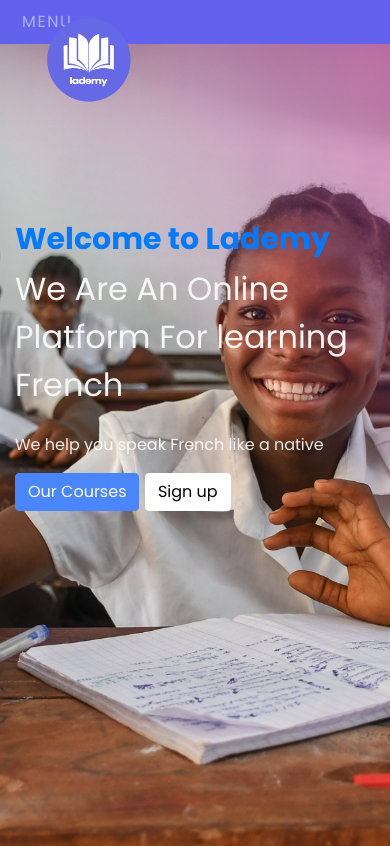
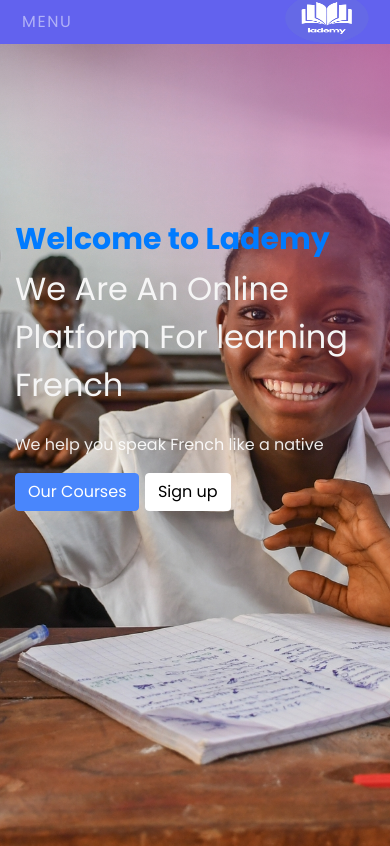
Before and after one commit to lademy-org/lademy, a plain HTML site: page index.html in a window 390 px wide. Shown: the top 846 px of the page. Drawn offline with Linux system fonts and the light colour scheme; some packages are replaced by stand-ins of ours; no server answers; files whose address does not match are found by name.

Commit message:
made logo respondsive

```diff
--- a/scss/style.scss
+++ b/scss/style.scss
@@ -2112,3 +2112,31 @@ textarea.form-control {
     stroke-dashoffset: -136px;
   }
 }
+
+@media only screen
+  and (min-device-width: 375px)
+  and (max-device-width: 812px)
+  and (-webkit-min-device-pixel-ratio: 3)
+  and (orientation: portrait) {
+		.image {
+			display: none;
+		// 	position: absolute;
+		// 	right: -138px;
+		// 	/* left: 100px; */
+		// 	top: -22px;
+		// 	height: 30% !important;
+		// 	width: 50% !important;
+	}
+}
+
+// @media (min-width: 360px) {
+//   .image {
+//     display: none;
+//   }
+// }
+
+@media screen and (max-width: 500px) /* Mobile */ {
+  body {
+    display: 	none;
+  }
+}
```
Also changed, not shown: css/style.css.
